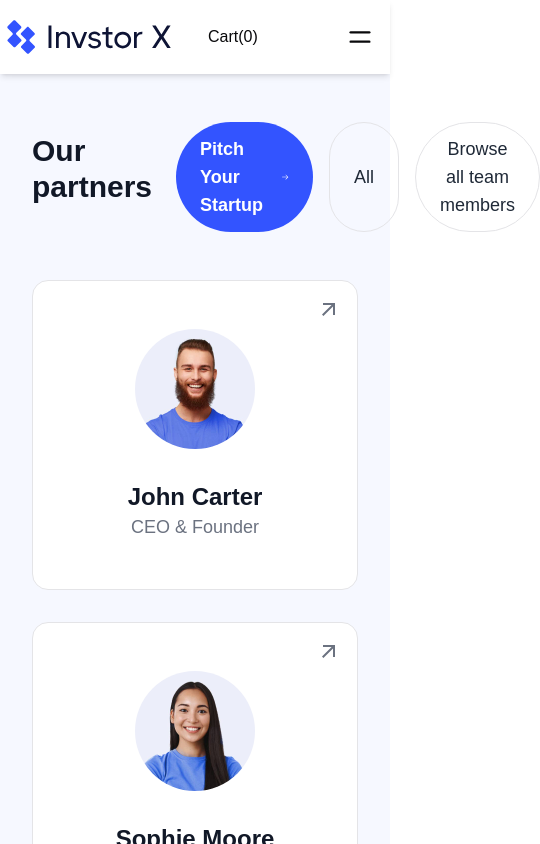
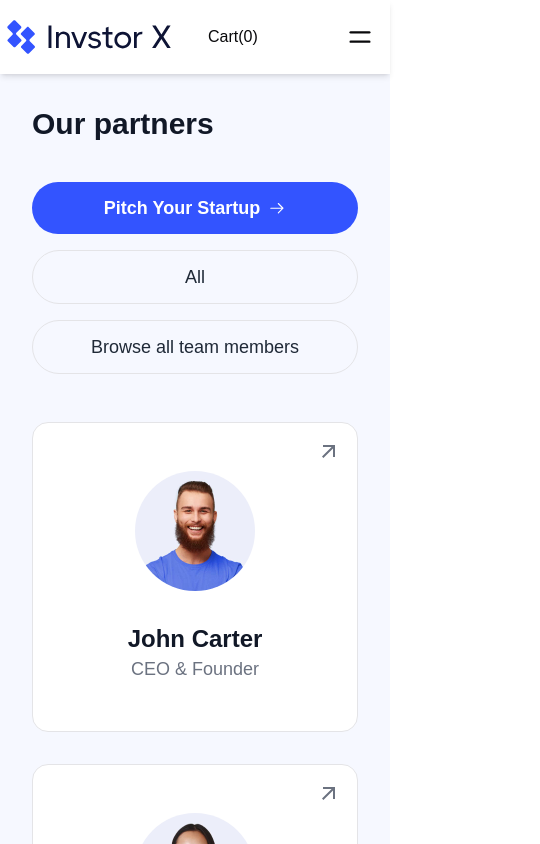
Before and after one commit to codebyankita/InvesterX, a Next.js app: page /investors in a window 390 px wide. Shown: the top 844 px of the page, 540 px wide, since content can reach past the window. Built offline with nearby package versions, Linux system fonts and the light colour scheme.

Commit message:
done invester page

```diff
--- a/app/components/PartnerCard.tsx
+++ b/app/components/PartnerCard.tsx
@@ -12,7 +12,7 @@ interface PartnerCardProps {
 const PartnerCard: React.FC<PartnerCardProps> = ({ id, image, name, title }) => {
   return (
     <Link href={`/investors/${id}`}>
-    <div className="bg-white border rounded-2xl px-6 py-12 text-center relative transition-all duration-300 group hover:border-2 hover:border-blue-500 hover:shadow-lg transform hover:scale-95">
+    <div className="bg-white border rounded-2xl  py-12 text-center relative transition-all duration-300 group hover:border-2 hover:border-blue-500 hover:shadow-lg transform hover:scale-95">
       <div className="absolute top-4 right-4 text-gray-500 transition-colors duration-300 group-hover:text-blue-500">
         <MdOutlineArrowOutward size={24} />
       </div>
@@ -28,7 +28,7 @@ const PartnerCard: React.FC<PartnerCardProps> = ({ id, image, name, title }) =>
       </div>
       {/* Name and Title at the Bottom */}
       <div className="mt-8">
-        <h2 className="text-2xl font-semibold text-gray-900 transition-colors duration-300 group-hover:text-blue-500">
+        <h2 className="text-2xl flex-wrap font-semibold text-gray-900 transition-colors duration-300 group-hover:text-blue-500">
           {name}
         </h2>
         <p className="text-gray-500 text-lg">{title}</p>
--- a/app/investors/[id].tsx
+++ b/app/investors/[id].tsx
@@ -1,4 +1,5 @@
 import { GetStaticPaths, GetStaticProps } from "next";
+
 import Image from "next/image";
 import { investors } from "../components/data/investors";
 
@@ -80,11 +81,12 @@ export const getStaticPaths: GetStaticPaths = async () => {
   return { paths, fallback: false };
 };
 
-// Fetch data for each investor page
 export const getStaticProps: GetStaticProps = async ({ params }) => {
+  console.log("Fetching data for ID:", params?.id); // Check the ID here
   const investor = investors.find((inv) => inv.id === params?.id);
 
   if (!investor) {
+    console.log("Investor not found:", params?.id);
     return { notFound: true };
   }
 
--- a/app/investors/page.tsx
+++ b/app/investors/page.tsx
@@ -9,12 +9,12 @@ export default function page() {
 <div className="bg-[#f6f8ff] text-gray-900 ">
         <div className="px-4 lg:py-16 lg:mx-48 mx-4 py-8">
           {/* Heading Section */}
-          <div className="flex justify-between gap-6 lg:gap-1 text-left mb-12 ">
+          <div className="flex lg:flex-row flex-col justify-between gap-6 lg:gap-1 text-left mb-12 ">
             <h1 className="lg:text-5xl text-3xl lg:w-1/3 w-full lg:content-end  content-center font-bold text-gray-900">
               Our partners
 
             </h1>
-            <div className="text-gray-500 flex gap-4 lg:text-xl text-base mt-4">
+            <div className="flex md:flex-row flex-col text-gray-500  gap-4 lg:text-xl text-base mt-4">
             <Button text="Pitch Your Startup" href="/your-link-here" />
             <SecondaryButton text="  All " />
 
```
